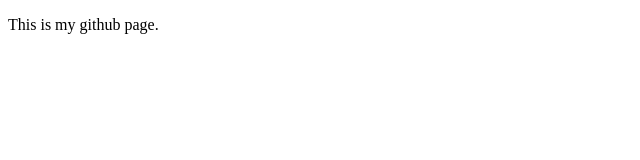
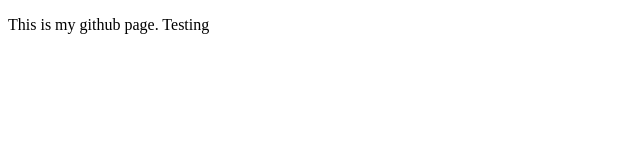
Before and after one commit to aliceding0924/aliceding0924.github.io, a plain HTML site: page index.html in a window 1280 px wide. Shown: the full height of the page, 0-640 px from the left. Drawn offline with Linux system fonts and the light colour scheme.

```diff
--- a/index.html
+++ b/index.html
@@ -5,6 +5,6 @@
     <title>Title</title>
 </head>
 <body>
-<p>This is my github page.</p>
+<p>This is my github page. Testing</p>
 </body>
 </html>
```
